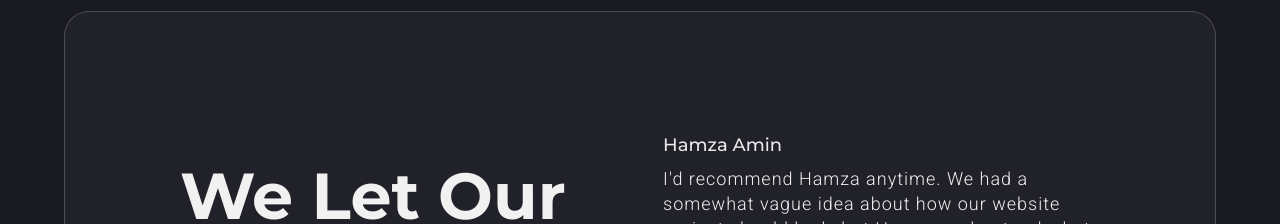
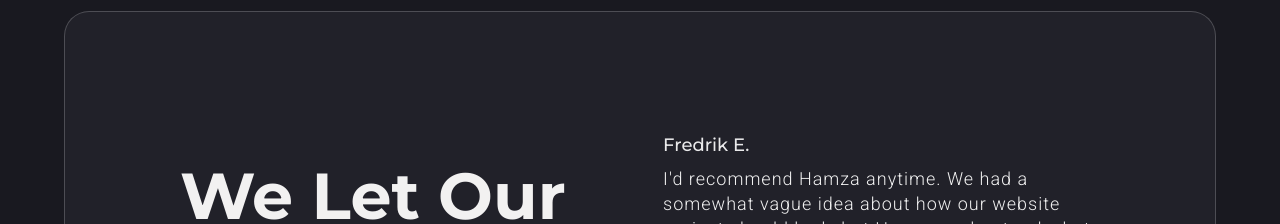
Before and after one commit to hamzaaminJS/Crid-Frontend, a React (Create React App) app: page / in a window 1280 px wide. Shown: the part 1320-1544 px from the top of the page. Built offline with nearby package versions, Linux system fonts and the light colour scheme.

Commit message:
Initial Commit

```diff
--- a/src/pages/LandingPage.jsx
+++ b/src/pages/LandingPage.jsx
@@ -90,7 +90,7 @@ function LandingPage() {
         </div>
       </div>
       <div className="testimonial-section" id="reviews">
-        <DarkContainer SubHeader='Hamza Amin' Paragraph={testimonials} Header='We Let Our Clients Do the Talking' data-aos="fade-up"/>
+        <DarkContainer SubHeader='Fredrik E.' Paragraph={testimonials} Header='We Let Our Clients Do the Talking' data-aos="fade-up"/>
       </div>
       <div className="info-section" id="info">
         <div className="info-section-container">
```
